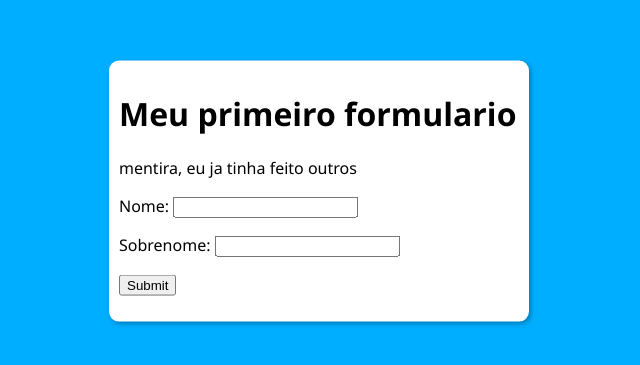
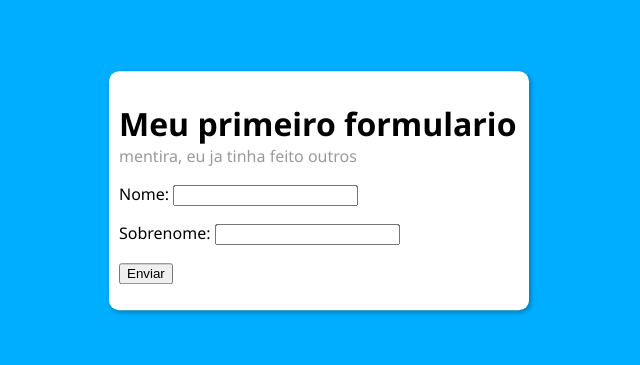
Before and after one commit to mateuscossi/html-css, a plain HTML site: page Exercicios/ex025/form001.html in a window 1280 px wide. Shown: the part 209-574 px from the top of the page, without its empty margins (321-961 px from the left). Drawn offline with Linux system fonts and the light colour scheme.

Commit message:
formulario simples

```diff
--- a/Exercicios/ex025/form001.html
+++ b/Exercicios/ex025/form001.html
@@ -20,16 +20,31 @@
             left: 50%;
             transform: translate(-50%, -50%);
         }
+        h1 {
+            margin-bottom: 0px;
+        }
+        p#mentira {
+            margin-top: 0px;
+            color: rgba(0, 0, 0, 0.401);
+        }
     </style>
 </head>
 <body>
     <main>
         <h1>Meu primeiro formulario</h1>
-        <p>mentira, eu ja tinha feito outros</p>
-        <form action="">
-            <p>Nome: <input type="text" name="nome" id="nome">  </p>
-            <p>Sobrenome: <input type="text" name="nome" id="nome"> </p>
-            <p><input type="submit"></p>
+        <p id="mentira">mentira, eu ja tinha feito outros</p>
+        <form action="cadastro.php" autocomplete="off">
+            <p>
+                <!--dentro do for sempre colocar o id--> <label for="nome">Nome:</label> <input type="text"  name="nome" id="nome">
+            </p>
+            <p>
+                <label for="sobrenome">Sobrenome:</label>
+                <input type="text" name="nome" id="sobrenome">
+             </p>
+
+            <p>
+                <input type="submit" value="Enviar">
+            </p>
         </form>
     </main>
 </body>
```
